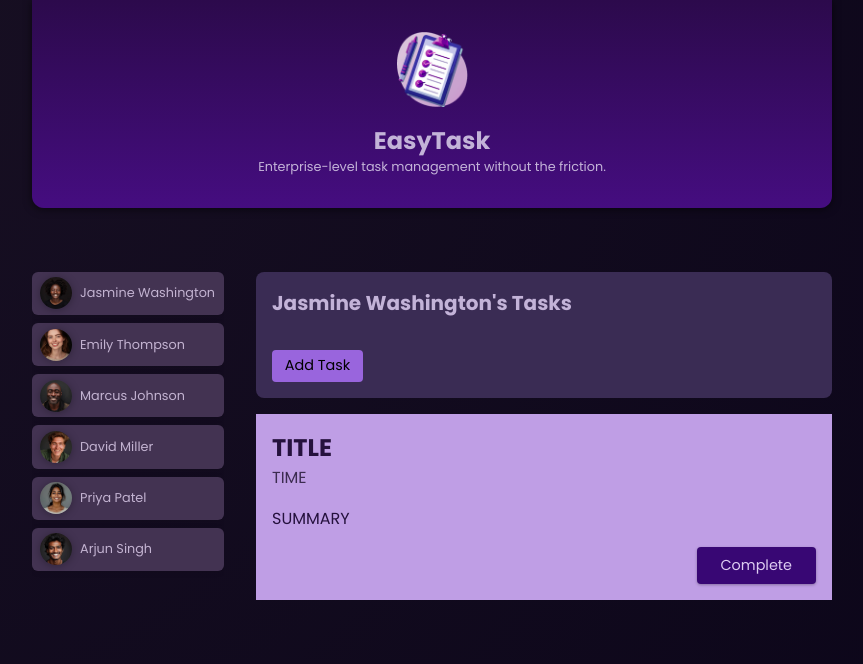
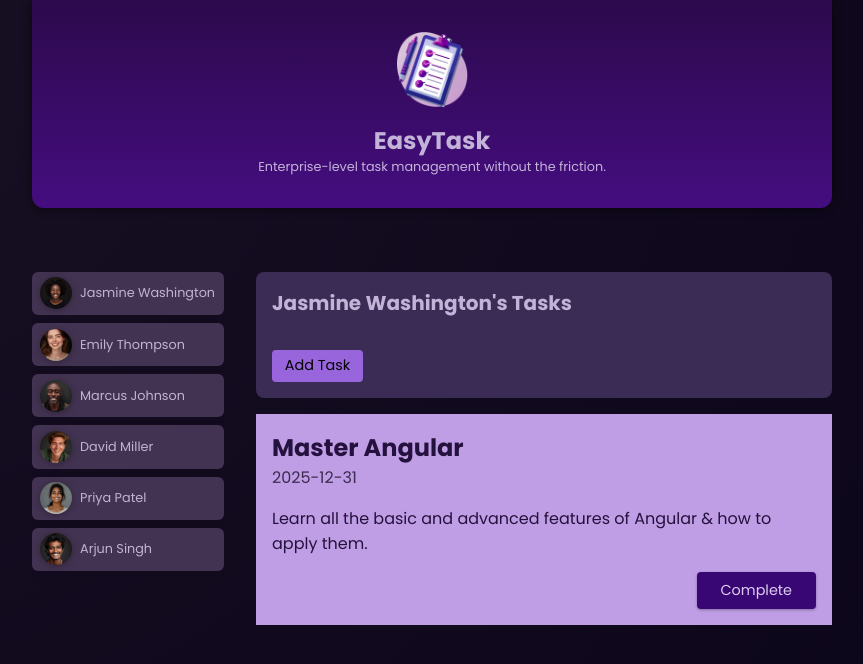
Before and after one commit to samueladamsonline/easy-task, an Angular app: page / in a window 1280 px wide. Both pictures are taken after a click on the button "Jasmine Washington". Shown: the top 664 px of the page, without its empty margins (208-1071 px from the left). Built offline with nearby package versions, Linux system fonts and the light colour scheme.

Commit message:
Add inputs for task component.

```diff
--- a/src/app/tasks/task/task.component.html
+++ b/src/app/tasks/task/task.component.html
@@ -1,7 +1,7 @@
 <article>
-  <h2>TITLE</h2>
-  <time>TIME</time>
-  <p>SUMMARY</p>
+  <h2>{{title}}</h2>
+  <time>{{dueDate}}</time>
+  <p>{{summary}}</p>
   <p class="actions">
     <button>Complete</button>
   </p>
--- a/src/app/tasks/task/task.component.ts
+++ b/src/app/tasks/task/task.component.ts
@@ -8,4 +8,7 @@ import { Component, Input } from '@angular/core';
   styleUrl: './task.component.css'
 })
 export class TaskComponent {
+  @Input({ required: true }) title!: string;
+  @Input({ required: true }) summary!: string;
+  @Input({ required: true }) dueDate!: string;
 }
--- a/src/app/tasks/tasks.component.html
+++ b/src/app/tasks/tasks.component.html
@@ -10,7 +10,7 @@
 <ul>
   <li>
     @for (task of selectedUserTasks; track task.id) {
-      <app-task />
+      <app-task [title]="task.title" [summary]="task.summary" [dueDate]="task.dueDate" />
     }
   </li>
 </ul>
--- a/src/index.html
+++ b/src/index.html
@@ -2,7 +2,7 @@
 <html lang="en">
   <head>
     <meta charset="utf-8" />
-    <title>EasyTrack</title>
+    <title>EasyTask</title>
     <base href="/" />
     <meta name="viewport" content="width=device-width, initial-scale=1" />
     <link rel="icon" type="image/x-icon" href="favicon.ico" />
```
